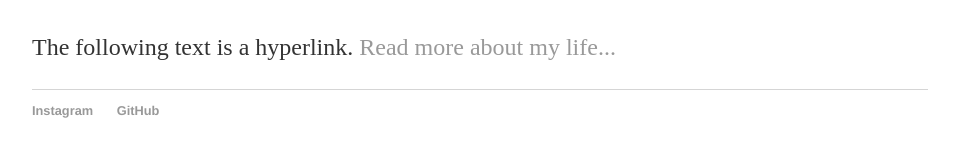
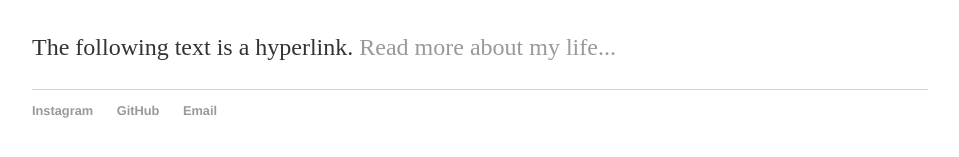
Before and after one commit to malejczuk/malejczuk.github.io, a Jekyll site: the page built from index.html, in a window 1280 px wide. Shown: the part 166-323 px from the top of the page, without its empty margins (160-1119 px from the left). Built offline with Jekyll 4.4.1, drawn with Linux system fonts in a browser that asks for light colours.

Commit message:
added email

```diff
--- a/_layouts/default.html
+++ b/_layouts/default.html
@@ -23,6 +23,7 @@
 	    		<ul>
 	        		<li><a href="https://www.instagram.com/malejczuk/">Instagram</a></li>
 	        		<li><a href="https://github.com/malejczuk">GitHub</a></li>
+	        		<li><a href="kamalejc@uwaterloo.ca">Email</a></li>
 				</ul>
 			</footer>
 		</body>
```
